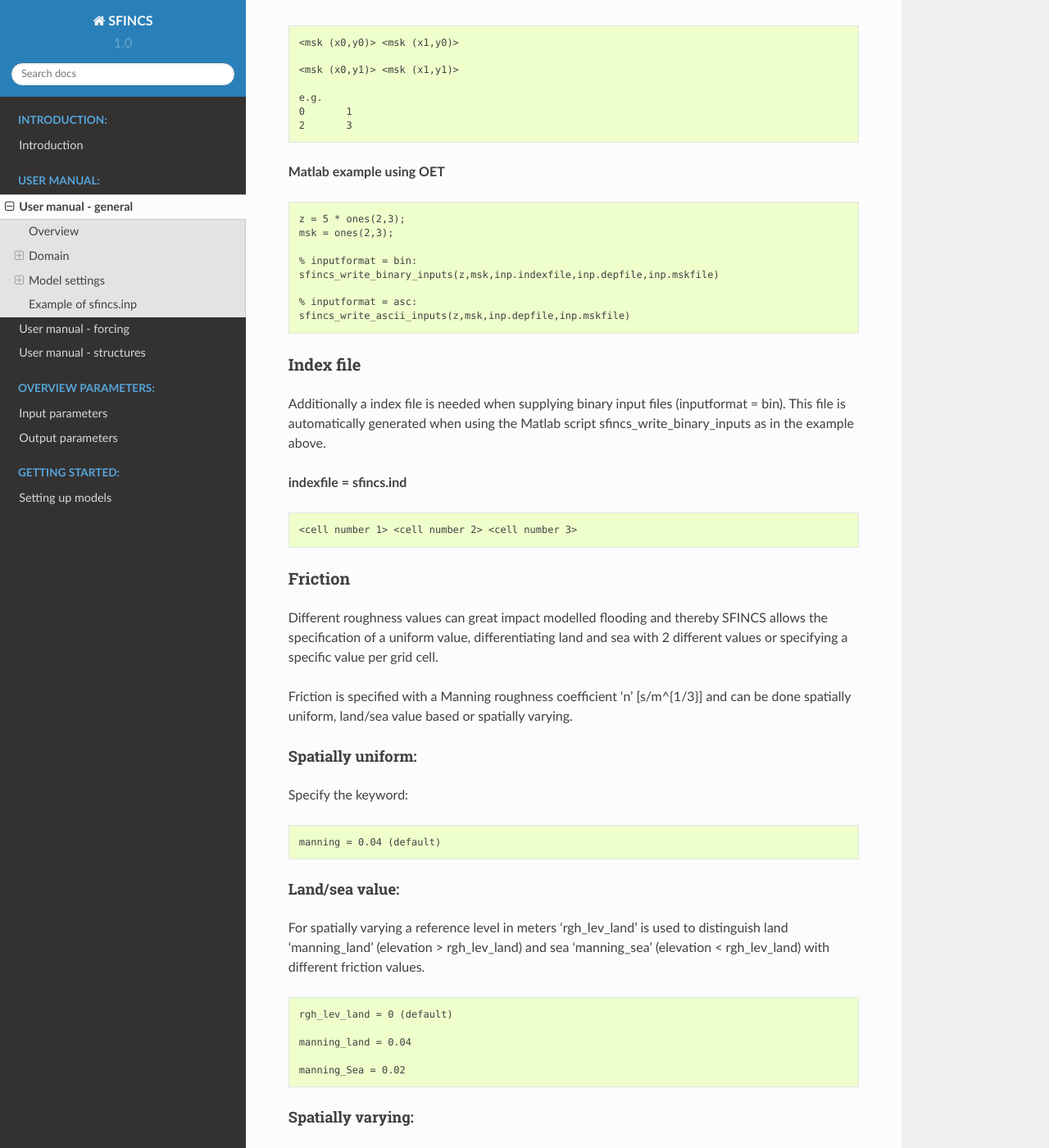
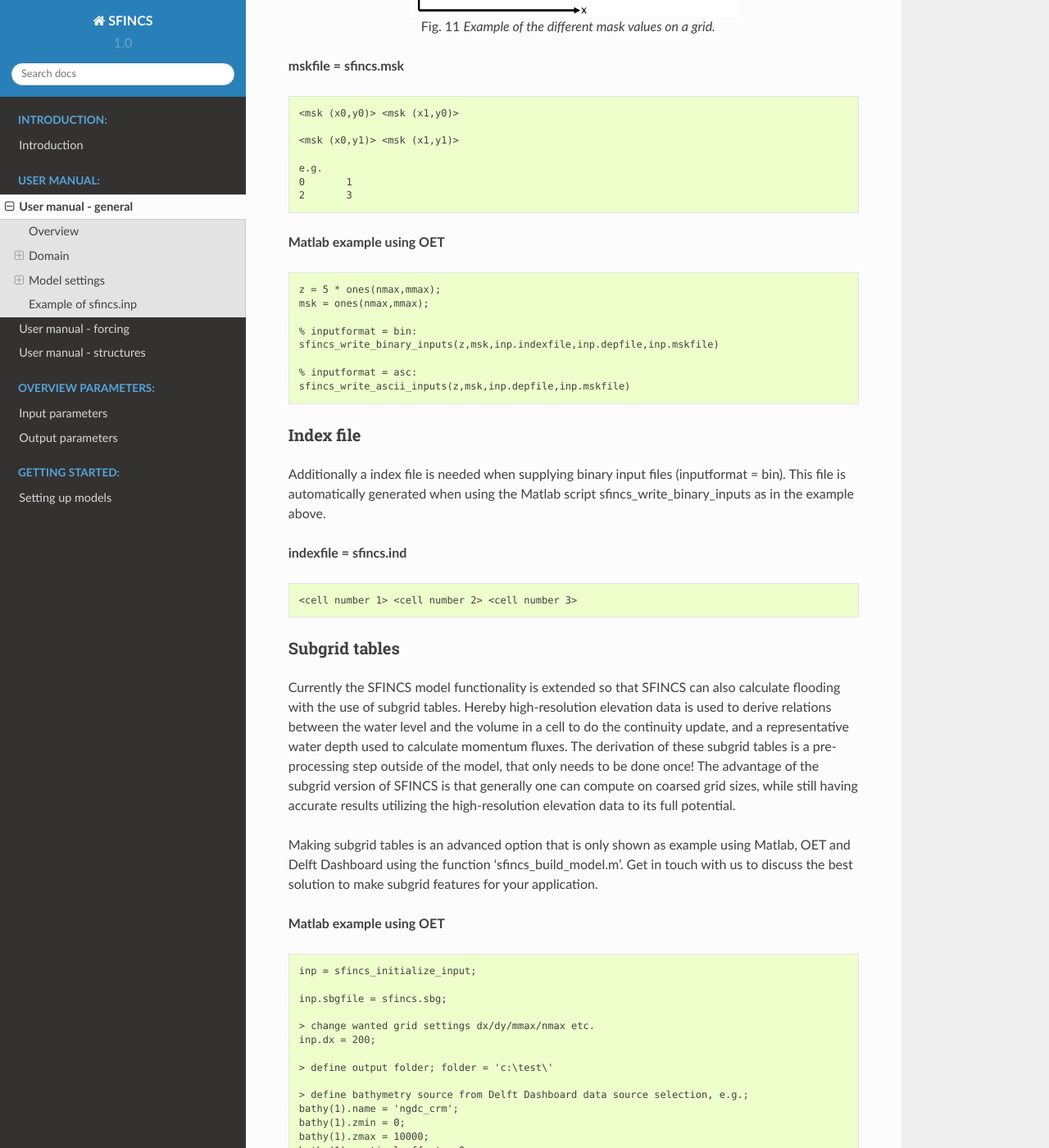
Before and after one commit to Leynse/SFINCS, a Sphinx documentation site: the page built from docs/input.rst, in a window 1280 px wide and 1400 px high, scrolled down 3741 px. Shown: the whole window at 82% size. Built offline with Sphinx 7.4.7 and the Read the Docs theme 2.0.0, drawn with Linux system fonts in a browser that asks for light colours; some of the changed text lies outside the part shown.

Commit message:
- adding multiple Matlab OET examples and example figures

```diff
--- a/docs/input.rst
+++ b/docs/input.rst
@@ -88,24 +88,14 @@ The elevation is defined in sfincs.dep based on the specified grid, positive is
 
 .. code-block:: text
 
-	z = 5 * ones(2,3);
-	msk = ones(2,3);
+	z = 5 * ones(nmax,mmax);
+	msk = ones(nmax,mmax);
 
 	% inputformat = bin:
 	sfincs_write_binary_inputs(z,msk,inp.indexfile,inp.depfile,inp.mskfile)
 
 	% inputformat = asc:
 	sfincs_write_ascii_inputs(z,msk,inp.depfile,inp.mskfile)
-
-Subgrid tables
-^^^^^^^^^^^^^^^^^^
-
-Currently the SFINCS model functionality is extended so that SFINCS can also calculated flooding with the use of subgrid tables.
-Hereby high-resolution elevation data is used to derive relations between the water level and the volume in a cell to do the continuity update, and a representative water depth used to calculate momentum fluxes.
-The derivation of these subgrid tables is a pre-processing step outside of the model, that only needs to be done once!
-The advantage of the subgrid version of SFINCS is that generally one can compute on coarsed grid sizes, while still having accurate results utilizing the high-resolution elevation data to its full potential.
-
-Using subgrid features is an advanced option that is not fully supported yet in this documentation.
 
 Mask-file
 ^^^^^^^^^^^^^^^^^^
@@ -117,6 +107,12 @@ This allows great flexibility in optimising the model domain and thereby reducin
 If boundary water levels are supplied, these are only forced to the cells with a value of 2.
 Cells with a value of 0 are inactive and no fluxes from/to these cells are calculated.
 The file can be made with the OET script 'sfincs_make_mask.m', whereby default a value of -2 m to MSL is used to distinguish the cells.
+
+.. figure:: ./figures/SFINCS_mask_grid.PNG
+   :width: 400px
+   :align: center
+
+   Example of the different mask values on a grid.
 
 **mskfile = sfincs.msk**
 
@@ -134,8 +130,8 @@ The file can be made with the OET script 'sfincs_make_mask.m', whereby default a
 
 .. code-block:: text
 
-	z = 5 * ones(2,3);
-	msk = ones(2,3);
+	z = 5 * ones(nmax,mmax);
+	msk = ones(nmax,mmax);
 
 	% inputformat = bin:
 	sfincs_write_binary_inputs(z,msk,inp.indexfile,inp.depfile,inp.mskfile)
@@ -155,6 +151,54 @@ This file is automatically generated when using the Matlab script sfincs_write_b
 
 	<cell number 1> <cell number 2> <cell number 3>
 
+Subgrid tables
+^^^^^^^^^^^^^^^^^^
+
+Currently the SFINCS model functionality is extended so that SFINCS can also calculate flooding with the use of subgrid tables.
+Hereby high-resolution elevation data is used to derive relations between the water level and the volume in a cell to do the continuity update, and a representative water depth used to calculate momentum fluxes.
+The derivation of these subgrid tables is a pre-processing step outside of the model, that only needs to be done once!
+The advantage of the subgrid version of SFINCS is that generally one can compute on coarsed grid sizes, while still having accurate results utilizing the high-resolution elevation data to its full potential.
+
+Making subgrid tables is an advanced option that is only shown as example using Matlab, OET and Delft Dashboard using the function 'sfincs_build_model.m'.
+Get in touch with us to discuss the best solution to make subgrid features for your application.
+
+**Matlab example using OET**
+
+.. code-block:: text
+
+	inp = sfincs_initialize_input;
+
+	inp.sbgfile = sfincs.sbg;
+
+	> change wanted grid settings dx/dy/mmax/nmax etc.
+	inp.dx = 200;
+
+	> define output folder; folder = 'c:\test\'
+
+	> define bathymetry source from Delft Dashboard data source selection, e.g.;
+	bathy(1).name = 'ngdc_crm';
+	bathy(1).zmin = 0;
+	bathy(1).zmax = 10000;
+	bathy(1).vertical_offset = 0;
+
+	bathy(2).name = 'ngdc_crm';
+	bathy(2).zmin = -10000;
+	bathy(2).zmax = 0;
+	bathy(2).vertical_offset = 0;
+
+	The first defined bathymetric source is always used first (given elevation constraints of 'zmin' and 'zmax'), after which the other sources are used in given hierarchy.
+	For types of possible data sources or adding your own one, see the Delft Dashboard manual: https://publicwiki.deltares.nl/display/DDB/Delft+Dashboard
+	This elevation data is used to make the subgrid tables including relations between water level and volume within a cell (among others) using detailed elevation data on subgrid resolution.
+	By default the subgrid cells are set to be 10 times smaller than the input dx/dy.
+
+	> define wanted project coordinate reference system (UTM zone), e.g.;
+  	cs.name = 'WGS 84 / UTM zone 17N';
+  	cs.type = 'projected';
+
+	sfincs_build_model(inp,folder,bathy,cs)
+
+	For more information see:
+	https://svn.oss.deltares.nl/repos/openearthtools/trunk/matlab/applications/DelftDashBoard/general/sfincs/misc/sfincs_build_model.m
 
 Friction
 ^^^^^^^^^^^^^^^^^^
@@ -208,8 +252,8 @@ For spatially varying friction values per cell use the manningfile option, with
 
 	inp.manningfile = 'sfincs.man';
 
-	manning = 0.02 * ones(2,3);
-	msk = ones(2,3);
+	manning = 0.02 * ones(nmax,mmax);
+	msk = ones(nmax,mmax);
 
 	sfincs_write_binary_inputs(manning,msk,inp.indexfile,inp.manningfile,inp.mskfile)
 
@@ -254,8 +298,8 @@ For spatially varying infiltration values per cell use the qinffile option, with
 
 	inp.qinffile = 'sfincs.qinf';
 
-	infiltration = 2.2 * ones(2,3);
-	msk = ones(2,3);
+	infiltration = 2.2 * ones(nmax,mmax);
+	msk = ones(nmax,mmax);
 
 	sfincs_write_binary_inputs(infiltration,msk,inp.indexfile,inp.qinffile,inp.mskfile)
 
@@ -280,8 +324,8 @@ For spatially varying infiltration values per cell using the Curve Number method
 
 .. code-block:: text
 
-	curvenumber = 50 * ones(2,3);
-	msk = ones(2,3);
+	curvenumber = 50 * ones(nmax,mmax);
+	msk = ones(nmax,mmax);
 
 	sfincs_write_binary_inputs(curvenumber,msk,inp.indexfile,inp.scsfile,inp.mskfile)
 
--- a/docs/input_forcing.rst
+++ b/docs/input_forcing.rst
@@ -32,8 +32,16 @@ Water levels
 To specify water-level time-series to the boundary cells (msk=2), first the input locations have to be specified in 'sfincs.bnd'.
 For every boundary point there is interpolated with a weighted average between the two closest input locations.
 
+.. figure:: ./figures/SFINCS_boundary_input_grid.PNG
+   :width: 400px
+   :align: center
 
-**bndfile - sfincs.bnd**
+   Example of the weighted interpolation of boundary input locations to the msk=2 boundary cells.
+
+Water level points
+^^^^^^^^^
+
+**bndfile = sfincs.bnd**
 
 .. code-block:: text
 
@@ -45,7 +53,22 @@ For every boundary point there is interpolated with a weighted average between t
 	400000 	1200000
 	480000 	1250000
 
+**Matlab example using OET**
+
+.. code-block:: text
+
+	points.x(1) = 400000;
+	points.y(1) = 1200000;
+	points.x(2) = 480000;
+	points.y(2) = 1250000;
+
+	sfincs_write_boundary_points(inp.bndfile,points)
+
+Water level time-series
+^^^^^^^^^
+
 Then in the file 'sfincs.bzs' the water level time-series are specified per input location.
+Times are specified in seconds with respect to SFINCS' internal reference time 'tref', as specified in sfincs.inp.
 
 **bzsfile = sfincs.bzs**
 
@@ -60,6 +83,15 @@ Then in the file 'sfincs.bzs' the water level time-series are specified per inpu
 	3600 	0.60	0.80
 	7200 	0.45	0.85
 
+**Matlab example using OET**
+
+.. code-block:: text
+
+	time = [0, 3600, 7200];
+	waterlevels = [0.5, 0.75; 0.6, 0.8; 0.45, 0.85];
+
+	sfincs_write_boundary_conditions(inp.bzsfile,time,waterlevels)
+
 Waves
 ----------------------
 
@@ -67,7 +99,7 @@ When forcing waves, besides providing a bzsfile with slowly varying water level
 This can contain infragravity and/or short waves.
 Do note that the forced signal should be the incoming wave component only, not including the reflecting one, since this is computed by SFINCS internally as well.
 The signal should be around 0.
-Do note that the input timestep should be the same in both the bzs and bzi files!
+**Do note that the input timestep should be the same in both the bzs and bzi files!**
 
 **bzifile = sfincs.bzi**
 
@@ -85,12 +117,17 @@ Do note that the input timestep should be the same in both the bzs and bzi files
 Discharges
 ---------
 
-Discharge points
-^^^^^^^^^
-
 A simple implementation of discharge points is added to SFINCS, specify values in m^3/s.
 First specify the locations in 'sfincs.src'.
 
+.. figure:: ./figures/SFINCS_discharge_input_grid.PNG
+   :width: 400px
+   :align: center
+
+   Example of how discharge input points from 2 different sources are snapped to the grid of SFINCS.
+
+Discharge points
+^^^^^^^^^
 
 **srcfile = sfincs.src**
 
@@ -105,10 +142,22 @@ First specify the locations in 'sfincs.src'.
 	300000 	1500000
 	380000 	1650000
 
+**Matlab example using OET**
+
+.. code-block:: text
+
+	points.x(1) = 300000;
+	points.y(1) = 1500000;
+	points.x(2) = 380000;
+	points.y(2) = 1650000;
+
+	sfincs_write_boundary_points(inp.srcfile,points)
+
 Discharge time-series
 ^^^^^^^^^
 
 Then in the file 'sfincs.dis' the discharge time-series are specified per input location.
+Times are specified in seconds with respect to SFINCS' internal reference time 'tref', as specified in sfincs.inp.
 
 **disfile = sfincs.dis**
 
@@ -122,6 +171,15 @@ Then in the file 'sfincs.dis' the discharge time-series are specified per input
 	0 	100	1000
 	3600 	300	1100
 	7200 	0	1300
+
+**Matlab example using OET**
+
+.. code-block:: text
+
+	time = [0, 3600, 7200];
+	discharge = [100, 1000; 300, 1100; 0, 1300];
+
+	sfincs_write_boundary_conditions(inp.disfile,time,discharge)
 
 Meteo
 ---------
--- a/docs/input_structures.rst
+++ b/docs/input_structures.rst
@@ -27,6 +27,12 @@
 With a thin dam flow through certain grid cells is completely blocked (i.e. an infinitely high wall).
 One can provide multiple polylines within one file, a maximum of 5000 supplied points is supported.
 The supplied polylines are snapped onto the SFINCS grid within the model.
+
+.. figure:: ./figures/SFINCS_thindam_grid.png
+   :width: 400px
+   :align: center
+
+   Example of how thin dam/weir input points from 2 different polylines are snapped to the grid of SFINCS.
 
 **thdfile = sfincs.thd**
 
@@ -135,6 +141,11 @@
 Input consists of the x&y locations of the sink (retraction point) and source points (outflow point) followed by the type.
 The discharge capacity is prescribed using the par1 parameter, parameters par2<>par5 are not used right now but included for future flexibility for implementing other structure types.
 
+.. figure:: ./figures/SFINCS_drainage_grid.png
+   :width: 400px
+   :align: center
+
+   Example of how drainage pump/culvert input points with sink and source locations from 2 different structures are snapped to the grid of SFINCS.
 
 **drnfile = sfincs.drn**
 
@@ -158,15 +169,15 @@
 	inp.drnfile = 'sfincs.drn';
 
 	jj=1;
-	drain(jj).xsnk = 75; %sink x-coordinate(s), from where water is taken
-	drain(jj).ysnk = 25; %sink y-coordinate(s)
-	drain(jj).xsrc = 125; %source x-coordinate(s), to where water is discharged
-	drain(jj).ysrc = 25; %source x-coordinate(s)
-	drain(jj).type = 1; %1= pump, 2=culvert
-	drain(jj).par1 = 1; % possible drainage discharge in m3/s
-	drain(jj).par2 = 0; % not used yet
-	drain(jj).par3 = 0; % not used yet
-	drain(jj).par4 = 0; % not used yet
-	drain(jj).par5 = 0; % not used yet
+	drain(jj).xsnk = 75; 	% sink x-coordinate(s), from where water is taken
+	drain(jj).ysnk = 25; 	% sink y-coordinate(s)
+	drain(jj).xsrc = 125; 	% source x-coordinate(s), to where water is discharged
+	drain(jj).ysrc = 25; 	% source x-coordinate(s)
+	drain(jj).type = 1; 	% 1= pump, 2=culvert
+	drain(jj).par1 = 0.345; % possible drainage discharge in m3/s
+	drain(jj).par2 = 0; 	% not used yet
+	drain(jj).par3 = 0; 	% not used yet
+	drain(jj).par4 = 0; 	% not used yet
+	drain(jj).par5 = 0; 	% not used yet
 
 	sfincs_write_drainage_file(inp.drnfile,drain)
--- a/docs/readme.txt
+++ b/docs/readme.txt
@@ -2,9 +2,11 @@ To build the docs locally:
 
 - Make a local checkout of https://github.com/Deltares/hydromt_sfincs
 
-- Open anaconda prompt
+- Open anaconda prompt (or other python environment manager)
 
-- cd to the right folder (d:\repos\SFINCS_docs\docs\)
+- cd to the right folder: 'cd d:\repos\SFINCS_docs\docs\'
+
+- activate environment: 'conda activate hydromt-sfincs'
 
 - do: 'make html'
 
```
Also changed, not shown: docs/figures/SFINCS_boundary_input_grid.PNG (added), docs/figures/SFINCS_discharge_input_grid.png (added), docs/figures/SFINCS_drainage_grid.png (added), docs/figures/SFINCS_mask_grid.PNG (added), docs/figures/SFINCS_thindam_grid.png (added).
